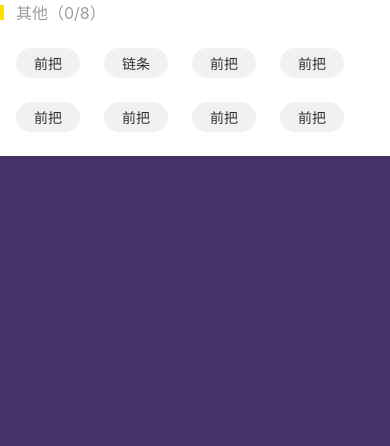
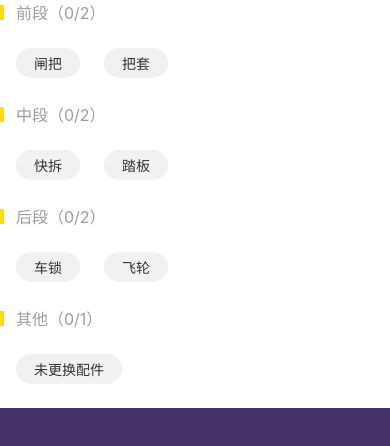
Before and after one commit to godeadasdf/withdraw_demo, a React Native app: screen / in a window 390 px wide. Shown: the top 446 px of the page. Built offline with nearby package versions, Linux system fonts and the light colour scheme.

Commit message:
完成衔接

```diff
--- a/App.js
+++ b/App.js
@@ -28,45 +28,93 @@ const instructions = Platform.select({
 });
 
 export default class App extends Component<{}> {
+
+  selectIds = [];
+
+  data = [
+    {
+      'id': 101,
+      'name': '闸把'
+    },
+    {
+      'id': 102,
+      'name': '把套'
+    },
+    {
+      'id': 201,
+      'name': '快拆'
+    },
+    {
+      'id': 202,
+      'name': '踏板'
+    },
+    {
+      'id': 301,
+      'name': '车锁'
+    },
+    {
+      'id': 302,
+      'name': '飞轮'
+    },
+    {
+      'id': 401,
+      'name': '未更换配件'
+    }
+  ];
+
+  constructor(props){
+    super(props);
+    this.onItemPress.bind(this);
+  }
+
+  handledPartData = [ [], [], [], [] ];
+
+  handlePartData = () => {
+    this.handledPartData = [ [], [], [], [] ];
+    this.data.forEach((item) => {
+      const index = parseInt(item.id / 100) - 1;
+      this.handledPartData[ index ].push(item);
+    });
+  };
+
+  renderPartSelect = () => {
+    this.handlePartData();
+    const parts =  this.handledPartData.map((item) => {
+          return (
+            <PartSelection
+              name={item}
+              onItemPress={this.onItemPress}
+            />
+          );
+        });
+    return (
+      <View>{parts}</View>
+    )
+  };
+
   render() {
     return (
       <View style={styles.container}>
-        {/*<PersonalInfo/>
-        <ScrollViewStudy/>*/}
-        {/* <SingleAxisChart
-          data={{
-            number: [
-              {id: 1, num: 560, percent: 0.77},
-              {id: 2, num: 900, percent: 0.80},
-              {id: 3, num: 823, percent: 0.90},
-              {id: 4, num: 1010, percent: 0.59}
-            ], titles: [
-              '北京海淀黄庄地铁站A口',
-              '北京中关村地铁站A口',
-              '北京知春路地铁站B口',
-              '北京中关村购物中心'
-            ],
-            topTitles:[
-              '问题车',
-              '问题车入库率'
-            ]
-          }}
-          dualLine={true}
-
-        />*/}
-{/*        <CheckText
-          id={101}
-          partname='前把'
-        />*/}
-        <PartSelection
-          partname={[{id:401,partname:'前把'},{id:402,partname:'链条'}
-          ,{id:403,partname:'前把'},{id:403,partname:'前把'},{id:404,partname:'前把'},
-            {id:405,partname:'前把'},{id:406,partname:'前把'},{id:407,partname:'前把'},]}
-        />
+        {/*<PartSelection
+          partname={[ {id: 401, partname: '前把'}, {id: 402, partname: '链条'}
+            , {id: 403, partname: '前把'}, {id: 403, partname: '前把'}, {id: 404, partname: '前把'},
+            {id: 405, partname: '前把'}, {id: 406, partname: '前把'}, {id: 407, partname: '前把'}, ]}
+          onPress={() => {
+            this.onItemPress();
+          }}*/}
+        {this.renderPartSelect()}
       </View>
     );
   }
 
+  onItemPress = (id, state) => {
+    if (state == true) {
+      this.selectIds.push(id);
+    } else {
+      this.selectIds.splice(this.selectIds.indexOf(id), 1);
+    }
+    console.log(this.selectIds);
+  };
 }
 
 
@@ -75,7 +123,7 @@ const styles = StyleSheet.create({
     flex: 1,
     justifyContent: 'flex-start',
     flexDirection: 'column',
-    alignItems:'flex-start',
+    alignItems: 'stretch',
     backgroundColor: '#436',
   },
 });
--- a/app/components/CheckText.js
+++ b/app/components/CheckText.js
@@ -45,7 +45,7 @@ export default class CheckText extends Component {
       >
         <View>
           <Text style={styles.text}>
-            {this.props.partname}
+            {this.props.name}
           </Text>
         </View>
       </TouchableHighlight>
--- a/app/components/PartSelection.js
+++ b/app/components/PartSelection.js
@@ -18,7 +18,7 @@ export default class PartSelection extends Component {
 
 
   getPartTitle = (id) => {
-    const index = parseInt(id / 100);
+    const index = parseInt(id / 100)-1;
     if (index < 3) {
       return partTitles[ index ];
     } else {
@@ -35,9 +35,9 @@ export default class PartSelection extends Component {
           backgroundColor: '#FDE000',
         }}/>
         <Text style={styles.titleText}>
-          {this.getPartTitle(this.props.partname[ 0 ].id)
+          {this.getPartTitle(this.props.name[ 0 ].id)
           + '（' + this.state.selectCount + '/' +
-          this.props.partname.length + '）'}
+          this.props.name.length + '）'}
         </Text>
       </View>
     );
@@ -46,7 +46,7 @@ export default class PartSelection extends Component {
   renderCheckTexts = () => {
     return (
       <View style={styles.bottomContainer}>
-        {this.props.partname.map((item) => {
+        {this.props.name.map((item) => {
           return <View style={styles.checkTextContainer}><CheckText
             onPress={(id, state) => {
               console.log(id, state);
@@ -60,11 +60,11 @@ export default class PartSelection extends Component {
                 this.setState((prevState) => {
                   return {selectCount: prevState.selectCount - 1};
                 });
-                //todo 添加this.props.onPress(this.selectIds)
               }
+              this.props.onItemPress(id, state);
             }}
             id={item.id}
-            partname={item.partname}
+            name={item.name}
           /></View>;
         })
         }
```
